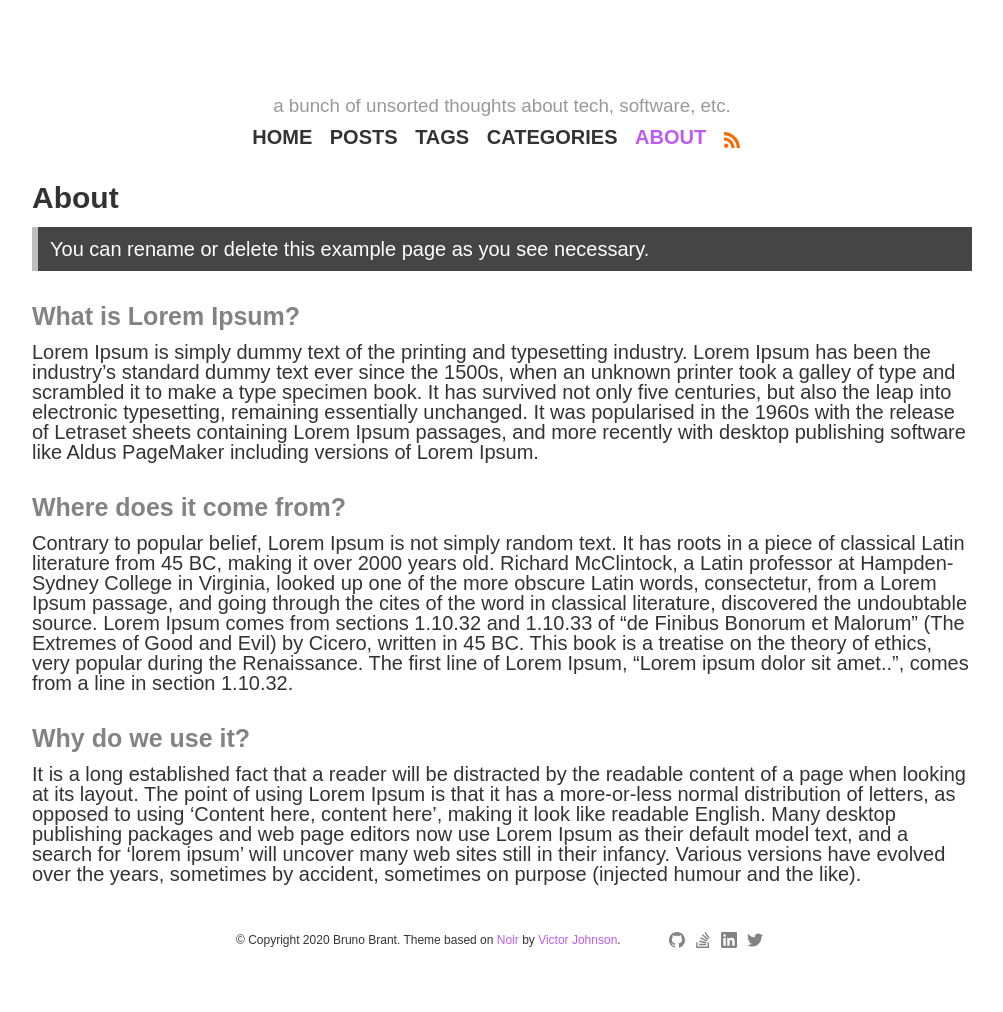
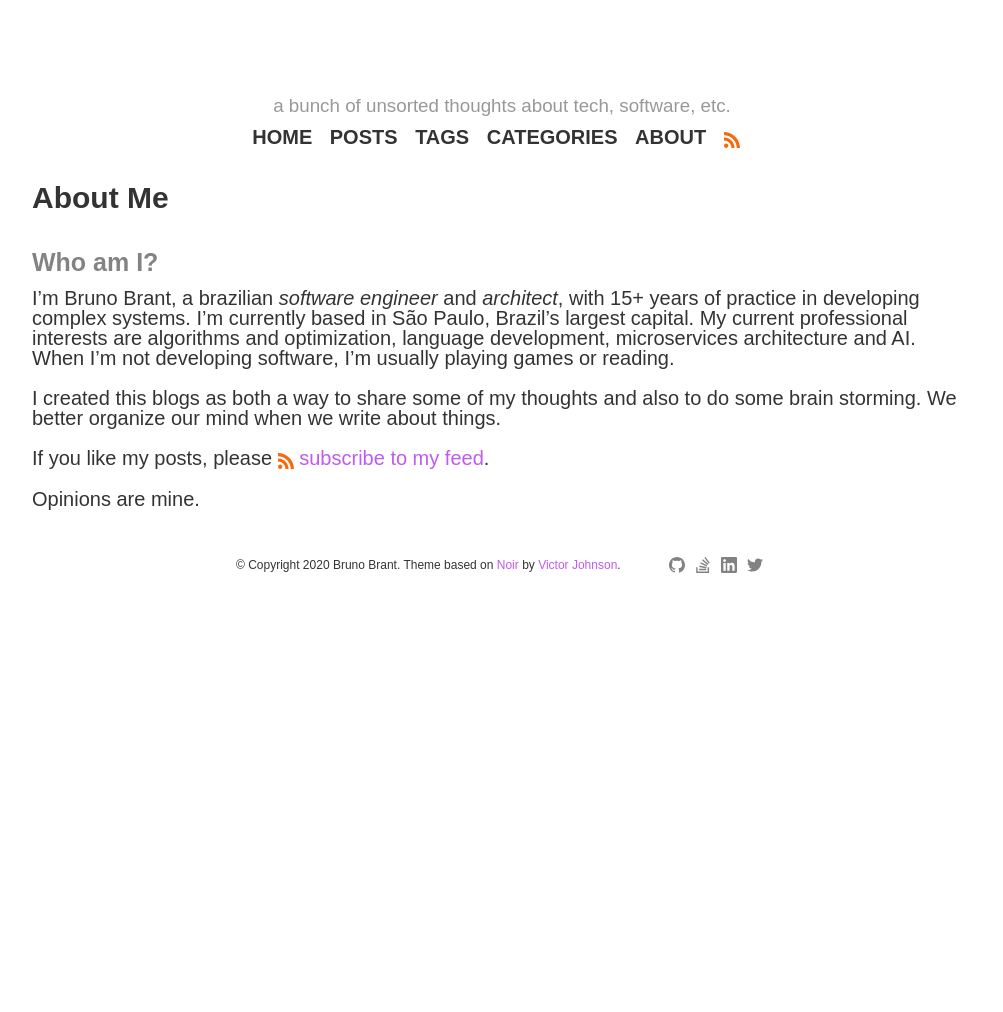
Before and after one commit to bruno-brant/HeavyStorm.github.io, a Jekyll site: the page built from about.md, in a window 1280 px wide. Shown: the whole page, without its empty margins (138-1141 px from the left). Built offline with Jekyll 4.4.1, drawn with Linux system fonts in a browser that asks for light colours; after the commit the page ends 900 px from its top, so only the background shows below that.

Commit message:
feat: rewrite about (still wip)

```diff
--- a/about.md
+++ b/about.md
@@ -1,18 +1,14 @@
 ---
 layout: page
-title: About
+title: About Me
 ---
 
-<p class="message">
-  You can rename or delete this example page as you see necessary.
-</p>
+### Who am I?
 
-### What is Lorem Ipsum?
+I'm Bruno Brant, a brazilian *software engineer* and *architect*, with 15+ years of practice in developing complex systems. I'm currently based in São Paulo, Brazil's largest capital. My current professional interests are algorithms and optimization, language development, microservices architecture and AI. When I'm not developing software, I'm usually playing games or reading.
 
-Lorem Ipsum is simply dummy text of the printing and typesetting industry. Lorem Ipsum has been the industry's standard dummy text ever since the 1500s, when an unknown printer took a galley of type and scrambled it to make a type specimen book. It has survived not only five centuries, but also the leap into electronic typesetting, remaining essentially unchanged. It was popularised in the 1960s with the release of Letraset sheets containing Lorem Ipsum passages, and more recently with desktop publishing software like Aldus PageMaker including versions of Lorem Ipsum.
+I created this blogs as both a way to share some of my thoughts and also to do some brain storming. We better organize our mind when we write about things.
 
-### Where does it come from?
-Contrary to popular belief, Lorem Ipsum is not simply random text. It has roots in a piece of classical Latin literature from 45 BC, making it over 2000 years old. Richard McClintock, a Latin professor at Hampden-Sydney College in Virginia, looked up one of the more obscure Latin words, consectetur, from a Lorem Ipsum passage, and going through the cites of the word in classical literature, discovered the undoubtable source. Lorem Ipsum comes from sections 1.10.32 and 1.10.33 of "de Finibus Bonorum et Malorum" (The Extremes of Good and Evil) by Cicero, written in 45 BC. This book is a treatise on the theory of ethics, very popular during the Renaissance. The first line of Lorem Ipsum, "Lorem ipsum dolor sit amet..", comes from a line in section 1.10.32.
+If you like my posts, please <svg class="svg-icon grey" style="fill: #f66a0a;"><use xlink:href="{{ 'assets/minima-social-icons.svg#rss' | relative_url }}"></use></svg> [subscribe to my feed](feed.xml).
 
-### Why do we use it?
-It is a long established fact that a reader will be distracted by the readable content of a page when looking at its layout. The point of using Lorem Ipsum is that it has a more-or-less normal distribution of letters, as opposed to using 'Content here, content here', making it look like readable English. Many desktop publishing packages and web page editors now use Lorem Ipsum as their default model text, and a search for 'lorem ipsum' will uncover many web sites still in their infancy. Various versions have evolved over the years, sometimes by accident, sometimes on purpose (injected humour and the like).
+Opinions are mine.
```
